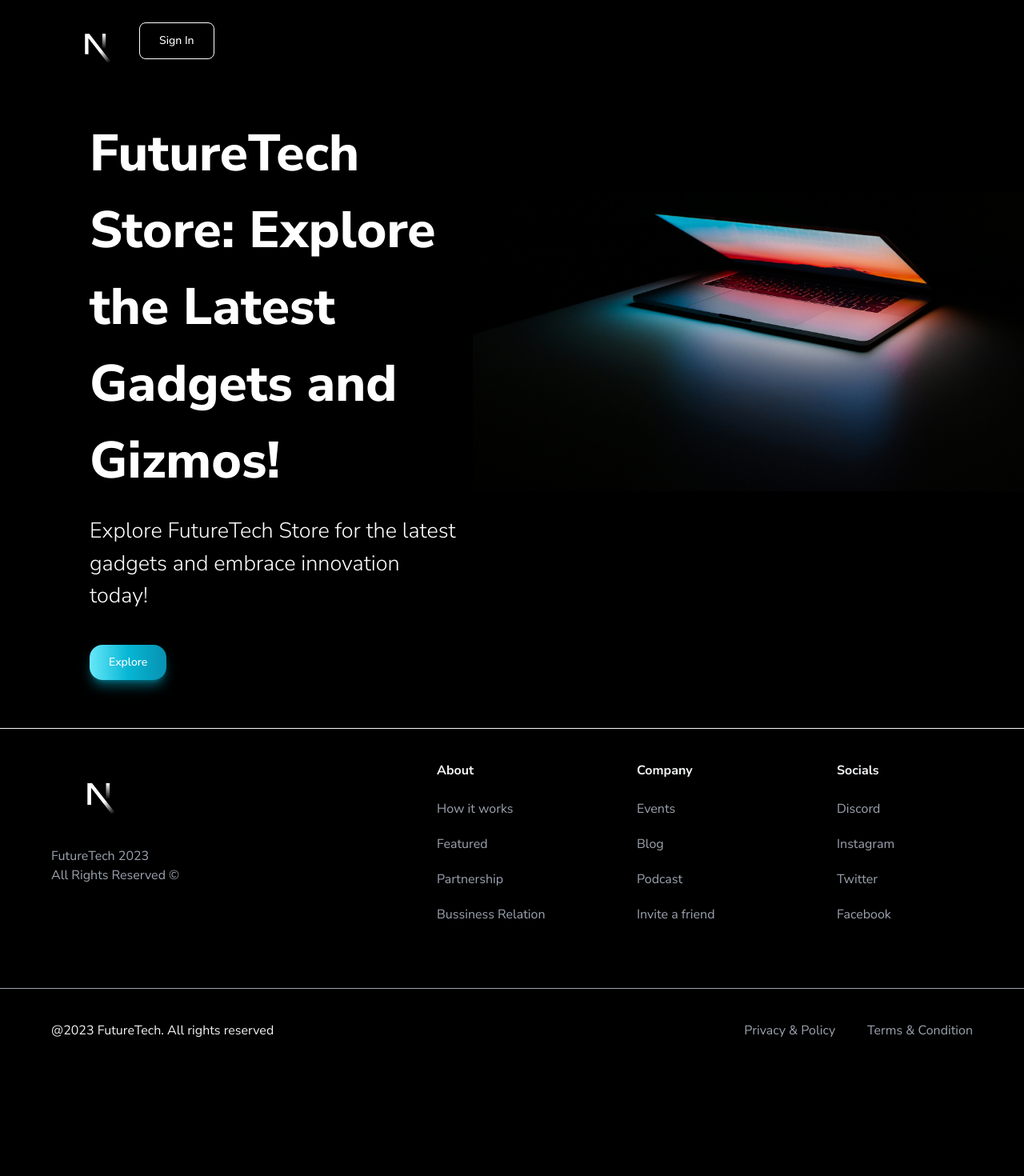
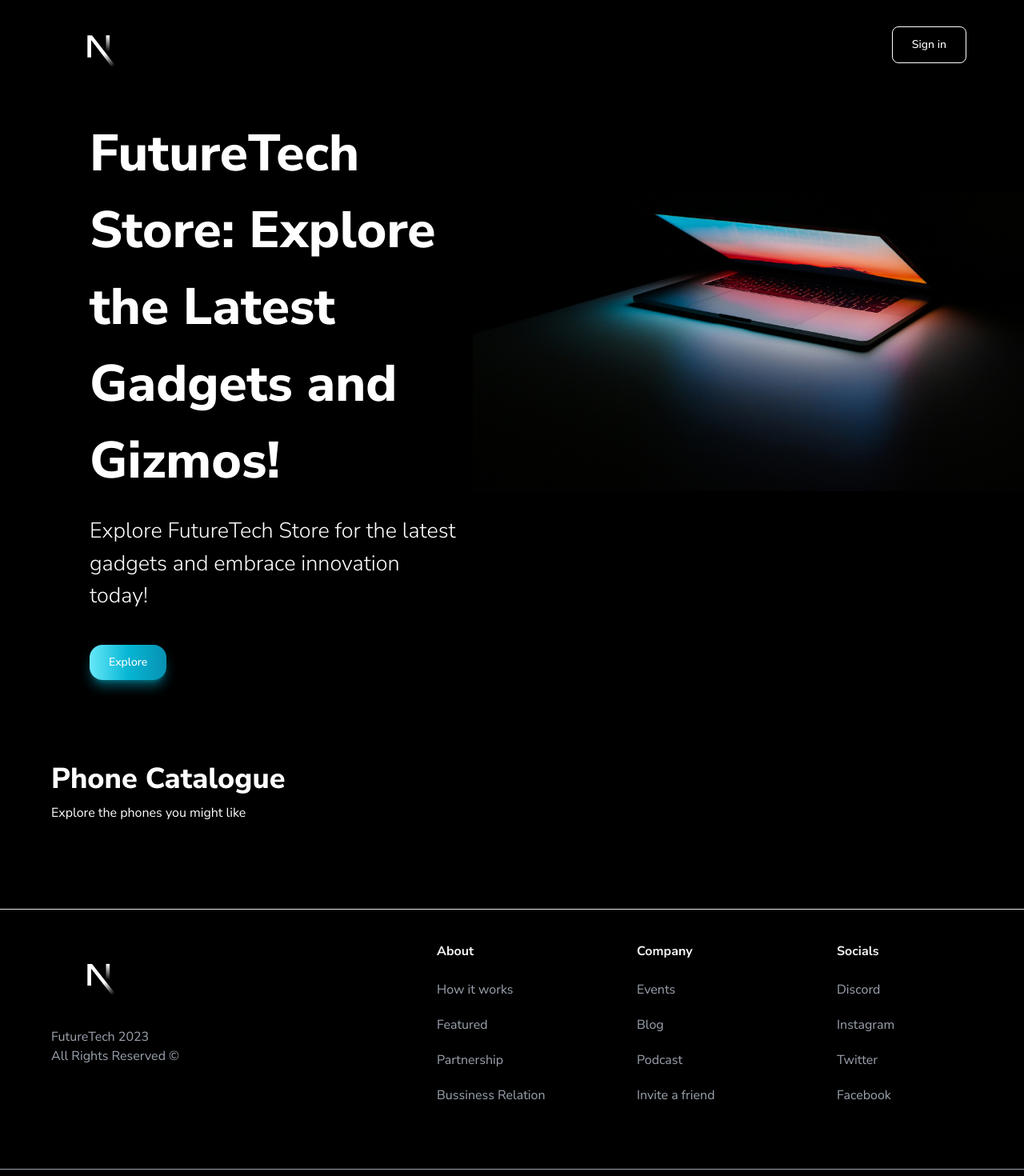
Before and after one commit to svarts/next-ecommerce, a Next.js app: page / in a window 1280 px wide. Shown: the top 1470 px of the page at 80% size. Before the commit the page ends 1340 px from the top, so only its background shows below. Built offline with nearby package versions, Linux system fonts and the light colour scheme.

Commit message:
components

```diff
--- a/app/page.tsx
+++ b/app/page.tsx
@@ -1,9 +1,23 @@
-import { Hero } from "@/components"
+import { CustomFilter, Hero, SearchBar } from "@/components"
 
 export default function Home() {
   return (
     <main className="overflow-hidden">
       <Hero/>
+      <div className="mt-12 padding-x padding-y max-widht" id="discover">
+        <div className="home__text-container">
+          <h1 className="text-4xl font-extrabold text-white">Phone Catalogue</h1>
+          <p className="text-white">Explore the phones you might like</p>
+        </div>
+
+        <div className="home__filters">
+          <SearchBar />
+          <div className="home__filter-container">
+            <CustomFilter title="brand"/>
+            <CustomFilter title="year"/>
+          </div>
+        </div>
+      </div>
     </main>
   )
 }
--- /dev/null
+++ b/components/CustomFilter.tsx
@@ -0,0 +1,9 @@
+import React from 'react'
+
+const CustomFilter = () => {
+  return (
+    <div>CustomFilter</div>
+  )
+}
+
+export default CustomFilter
--- a/components/Footer.tsx
+++ b/components/Footer.tsx
@@ -3,7 +3,7 @@ import Link from "next/link";
 import { footerLinks } from "@/constants";
 
 const Footer = () => (
-    <footer className='flex flex-col text-gray-100 mt-5 border-t border-gray-100'>
+    <footer className='flex flex-col text-gray-100 mt-5 border-t border-gray-200'>
         <div className='flex max-md:flex-col flex-wrap justify-between gap-5 sm:px-16 px-6 py-10'>
             <div className='flex flex-col justify-start items-start gap-6'>
                 <Image src='/nlogo.svg' alt='logo' width={118} height={18} className='object-contain' />
--- a/components/Navbar.tsx
+++ b/components/Navbar.tsx
@@ -1,28 +1,28 @@
-import Link from 'next/link';
-import Image from 'next/image';
-import CustomButton from './CustomButton';
+import Link from "next/link";
+import Image from "next/image";
 
-const Navbar = () => {
-    return (
-        <header className='w-full absolute z-10'>
-            <nav className='max-w-[1440px] mx-auto flex justify-between items-center sm:px-16 px-6 py-4'>
-                <Link href="/" className='flex justify-center items-center'>
+import CustomButton from "./CustomButton";
+
+const NavBar = () => (
+    <header className='w-full  absolute z-10'>
+        <nav className='max-w-[1440px] mx-auto flex justify-between items-center sm:px-16 px-6 py-4 bg-transparent'>
+            <Link href='/' className='flex justify-center items-center'>
                 <Image
-                        src="/nlogo.svg"
-                        alt="logo"
-                        width={110}
+                    src='/nlogo.svg'
+                    alt='logo'
+                    width={118}
                     height={18}
-                        className="object-contain"
-                    />
-                    <CustomButton
-                        title="Sign In"
-                        btnType="button"
-                        containerStyles="text-white hover:text-white border border-white hover:bg-white focus:ring-4 focus:outline-none focus:ring-white font-medium rounded-lg text-sm px-5 py-2.5 text-center mr-2 mb-2 dark:border-white dark:text-white dark:hover:text-black dark:hover:bg-white dark:focus:ring-white rounded-2xl min-w-[130]"
+                    className='object-contain'
                 />
             </Link>
+
+            <CustomButton
+                title='Sign in'
+                btnType='button'
+                containerStyles='text-white hover:text-white border border-white hover:bg-white focus:ring-4 focus:outline-none focus:ring-white font-medium rounded-lg text-sm px-5 py-2.5 text-center mr-2 mb-2 dark:border-white dark:text-white dark:hover:text-black dark:hover:bg-white dark:focus:ring-white rounded-2xl min-w-[130] mt-1'
+            />
         </nav>
     </header>
-    )
-}
+);
 
-export default Navbar
+export default NavBar;
--- /dev/null
+++ b/components/SearchBar.tsx
@@ -0,0 +1,9 @@
+"use client";
+
+const SearchBar = () => {
+    return (
+        <div>SearchBar</div>
+    )
+}
+
+export default SearchBar
--- a/components/index.ts
+++ b/components/index.ts
@@ -2,10 +2,14 @@ import Hero from "./Hero";
 import CustomButton from "./CustomButton";
 import Navbar from "./Navbar";
 import Footer from "./Footer";
+import CustomFilter from "./CustomFilter";
+import SearchBar from "./SearchBar";
 
 export {
     Hero,
     CustomButton,
     Navbar,
-    Footer
+    Footer,
+    CustomFilter,
+    SearchBar
 }
```
Lines whose indentation alone changed are shown as unchanged.
